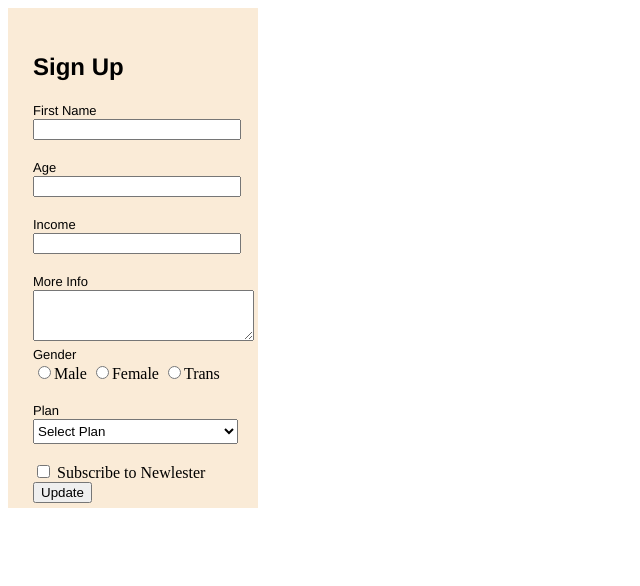
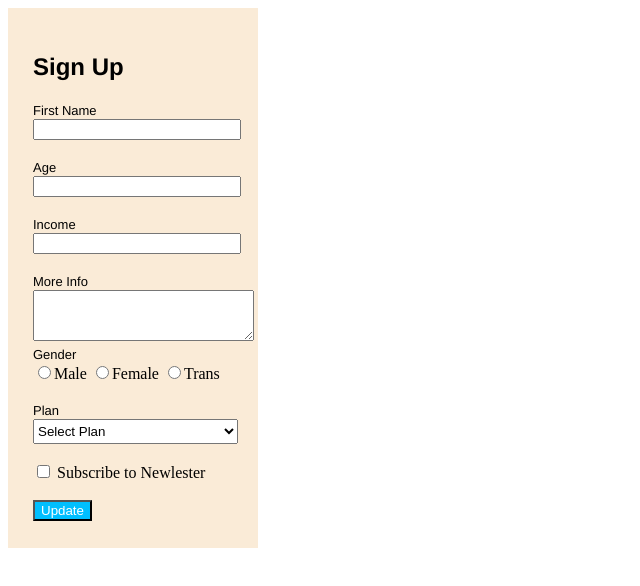
Before and after one commit to andrewmedina001/repos_sem02_ret02, a plain HTML site: page index.html in a window 1280 px wide. Shown: the whole page, without its empty margins (0-640 px from the left). Drawn offline with Linux system fonts and the light colour scheme.

Commit message:
comm 3 f

```diff
--- a/index.html
+++ b/index.html
@@ -54,8 +54,9 @@
                     <input type="checkbox">
                     <label>Subscribe to Newlester</label>
                 </div>
+                <br>
                 <div>
-                    <input type="submit" value="Update" class="submit_prop">
+                    <input type="submit" value="Update" id="txt_sub_prop">
                 </div>
             </form>
         </section>
--- a/styles.css
+++ b/styles.css
@@ -10,7 +10,7 @@ h2{
 .contenedor{
     background-color: antiquewhite;
     width: 200px;
-    height: 450px;
+    height: 490px;
     padding: 25px;
 }
 .caja{
@@ -36,3 +36,7 @@ h2{
     height: 25px;
     width: 205px;
 }
+#txt_sub_prop{
+    color: white;
+    background-color: deepskyblue;
+}
```
